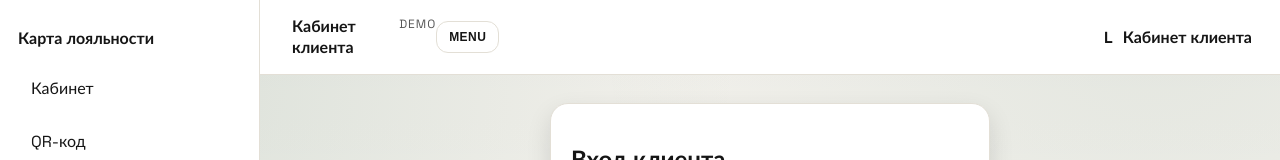
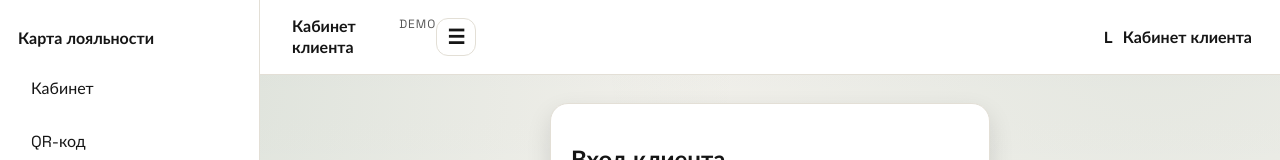
Before and after one commit to m1ke1994/loyality, a Vue app in the folder frontend/: page /t/demo/login in a window 1280 px wide. Shown: the top 160 px of the page. Built offline with nearby package versions, Linux system fonts and the light colour scheme; no server answers.

Commit message:
на больших ширинах экрана убери это а на мобильных экранах и планшетных сделай вместо него бюргер меню с кнопкой закрыть

```diff
--- a/frontend/src/components/DrawerMenu.vue
+++ b/frontend/src/components/DrawerMenu.vue
@@ -5,11 +5,10 @@
 
 
     <aside class="drawer" @click.stop>
-
-
-      <div class="drawer-header">{{ title }}</div>
-
-
+      <div class="drawer-header">
+        <span>{{ title }}</span>
+        <button class="ghost drawer-close" @click="close">×</button>
+      </div>
       <nav class="drawer-nav">
 
 
--- a/frontend/src/components/HeaderMobile.vue
+++ b/frontend/src/components/HeaderMobile.vue
@@ -1,7 +1,7 @@
 <template>
   <div class="header-mobile">
     <button class="ghost menu-button" :aria-label="t('accessibility.openMenu')" @click="$emit('open')">
-      Menu
+      ☰
     </button>
     <div class="header-mobile-title">
       <span class="brand-mark">L</span>
--- a/frontend/src/styles.css
+++ b/frontend/src/styles.css
@@ -359,10 +359,8 @@ button.ghost {
 }
 
 .menu-button {
-  font-size: 12px;
-  padding: 8px 12px;
-  letter-spacing: 0.04em;
-  text-transform: uppercase;
+  font-size: 20px;
+  padding: 6px 10px;
 }
 
 .drawer-overlay {
@@ -386,6 +384,14 @@ button.ghost {
 
 .drawer-header {
   font-weight: 700;
+  display: flex;
+  align-items: center;
+  justify-content: space-between;
+}
+
+.drawer-close {
+  font-size: 18px;
+  padding: 6px 10px;
 }
 
 .drawer-nav {
@@ -464,7 +470,7 @@ button.ghost {
   }
 }
 
-@media (max-width: 768px) {
+@media (max-width: 980px) {
   .desktop-only {
     display: none !important;
   }
```
